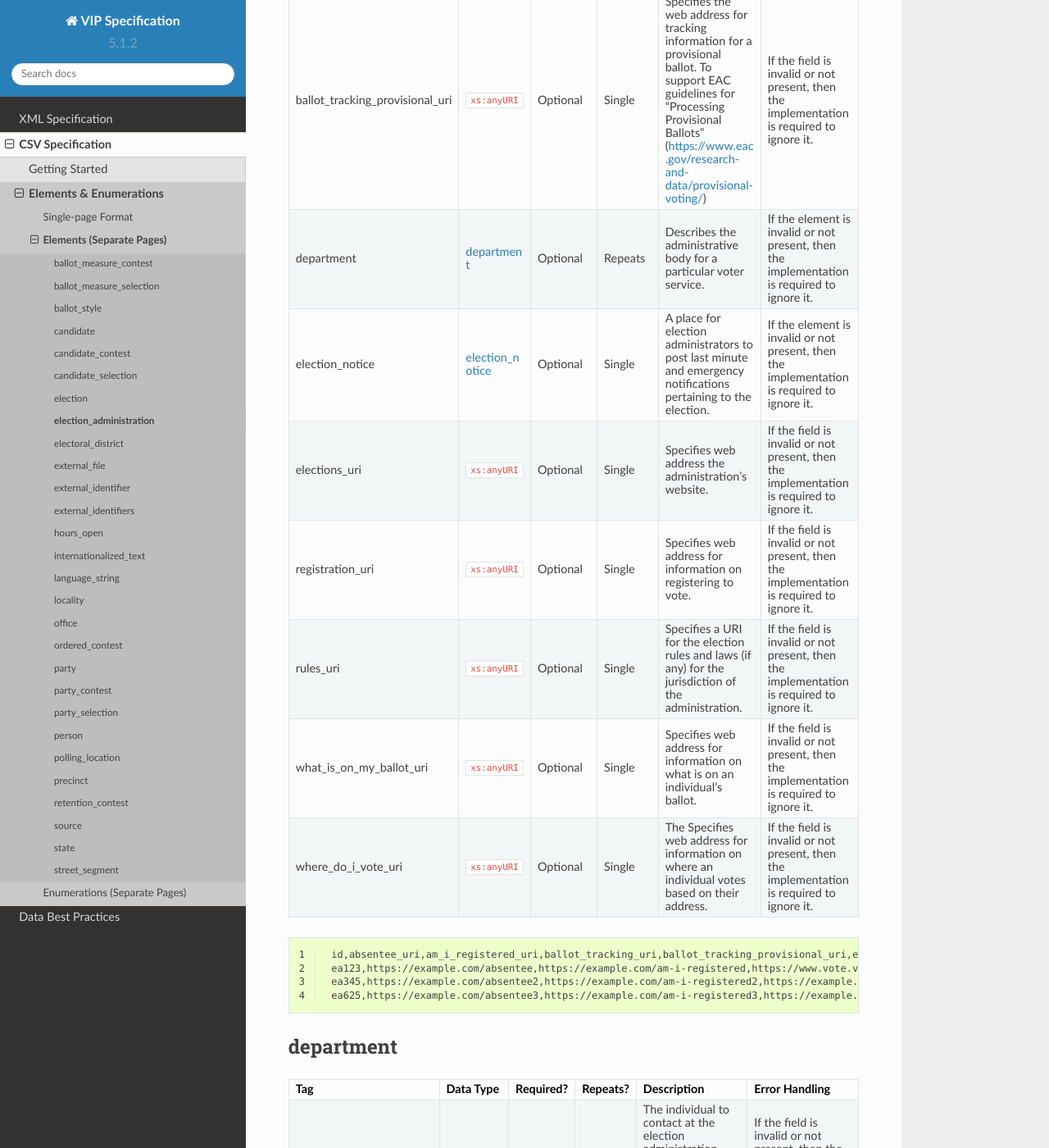
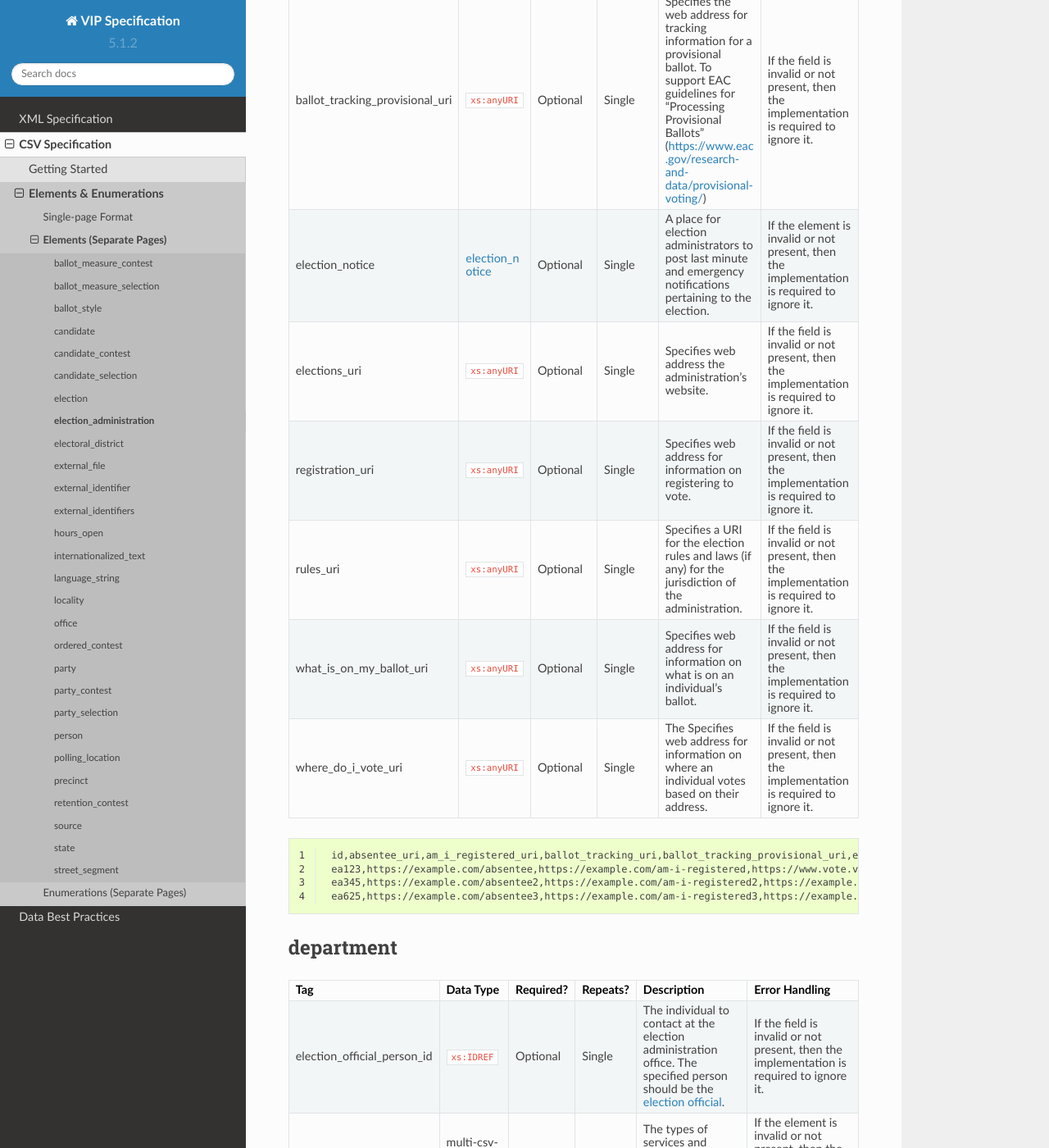
Before and after one commit to votinginfoproject/vip-specification, a Sphinx documentation site: the page built from docs/built_rst/csv/elements/election_administration.rst, in a window 1280 px wide and 1400 px high, scrolled down 630 px. Shown: the whole window at 82% size. Built offline with Sphinx 7.4.7 and the Read the Docs theme 2.0.0, drawn with Linux system fonts in a browser that asks for light colours; some of the changed text lies outside the part shown.

Commit message:
removing dept from EA in CSV; adding EA to dept in CSV.

```diff
--- a/docs/built_rst/csv/elements/election_administration.rst
+++ b/docs/built_rst/csv/elements/election_administration.rst
@@ -27,10 +27,6 @@ functions.
 |                                 |                                  |              |              | provisional ballot. To support EAC guidelines for           | then the implementation is required to   |
 |                                 |                                  |              |              | "Processing Provisional Ballots"                            | ignore it.                               |
 |                                 |                                  |              |              | (https://www.eac.gov/research-and-data/provisional-voting/) |                                          |
-+---------------------------------+----------------------------------+--------------+--------------+-------------------------------------------------------------+------------------------------------------+
-| department                      | :ref:`multi-csv-department`      | Optional     | Repeats      | Describes the administrative body for a particular voter    | If the element is invalid or not         |
-|                                 |                                  |              |              | service.                                                    | present, then the implementation is      |
-|                                 |                                  |              |              |                                                             | required to ignore it.                   |
 +---------------------------------+----------------------------------+--------------+--------------+-------------------------------------------------------------+------------------------------------------+
 | election_notice                 | :ref:`multi-csv-election-notice` | Optional     | Single       | A place for election administrators to post last minute and | If the element is invalid or not         |
 |                                 |                                  |              |              | emergency notifications pertaining to the election.         | present, then the implementation is      |
--- a/docs/yaml/elements/election_administration.yaml
+++ b/docs/yaml/elements/election_administration.yaml
@@ -78,6 +78,7 @@ tags:
   description: Describes the administrative body for a particular voter service.
   error_then: =must-ignore
   repeating: true
+  skip_on: csv
   type: Department
 - _name: ElectionNotice
   csv-header-name: election_notice
```
Also changed, not shown: other parts of docs/built_rst/csv/elements/election_administration.rst (+4 -0 lines), docs/built_rst/csv/single_page.rst (+8 -4 lines), docs/yaml/elements/department.yaml (+7 -0 lines).
